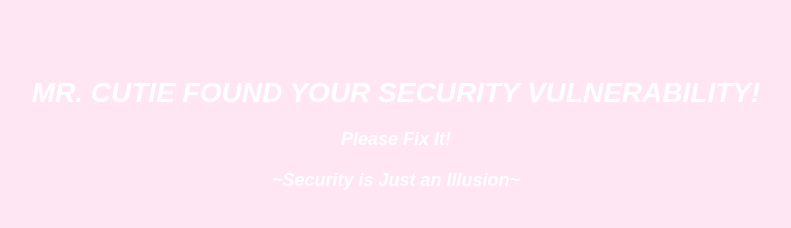
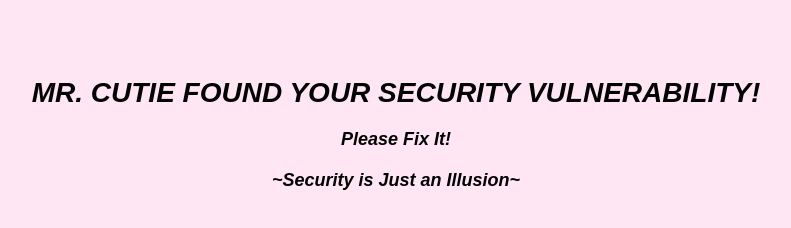
Before and after one commit to vizcos/hacked, a plain HTML site: page index.html in a window 1280 px wide. Shown: the whole page, without its empty margins (244-1035 px from the left). Drawn offline with Linux system fonts and the light colour scheme.

Commit message:
Update index.html

```diff
--- a/index.html
+++ b/index.html
@@ -8,7 +8,7 @@
   body {
     font-family: Arial, sans-serif;
     background-color: #ffe6f2; /* light pink */
-    color: #ffffff; /* white */
+    color: #000000; /* white */
     text-align: center;
     padding: 50px;
   }
```
